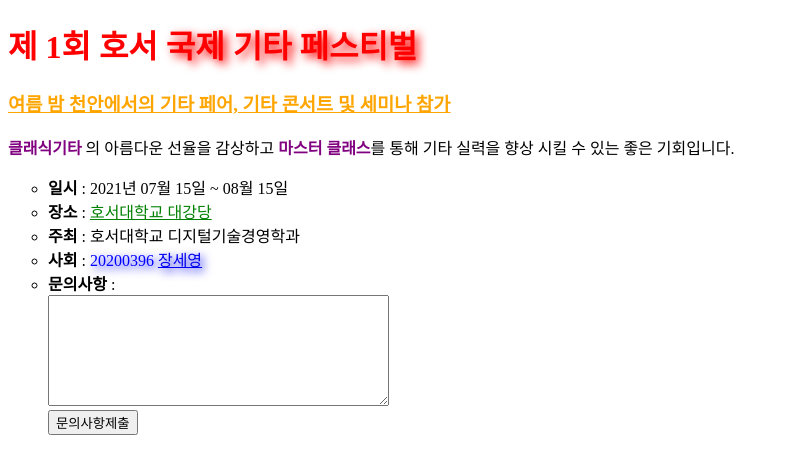
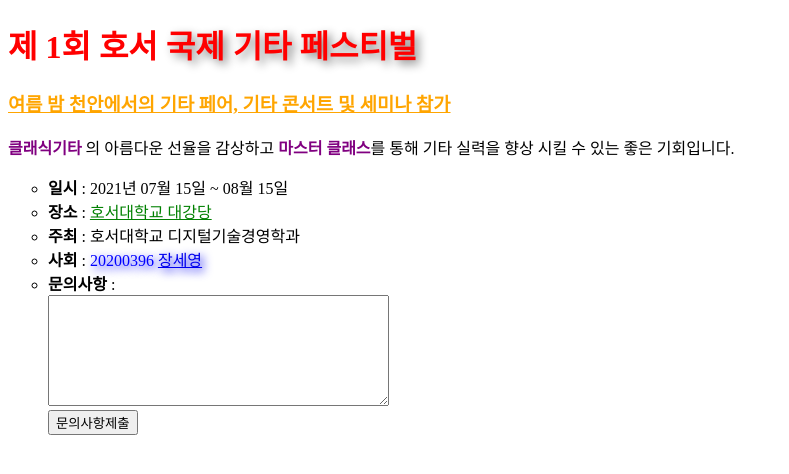
Before and after one commit to todud022712/todud022712.github.io, a plain HTML site: page 7주차 과제1.html in a window 1280 px wide. Shown: the whole page, without its empty margins (0-789 px from the left). Drawn offline with Linux system fonts and the light colour scheme.

Commit message:
7주차과제

```diff
--- a/7주차 과제1.html
+++ b/7주차 과제1.html
@@ -4,7 +4,7 @@
 <meta charset='utf-8'>
 <style>
 h1 {color: red;}
-#그림자 {text-shadow: 4px 4px 10px;}
+#그림자 {text-shadow: 4px 4px 10px gray;}
 h3 {color: orange; text-decoration: underline;}
 .purple {color: purple; font-weight: bold;}
 #장소 {color: green; text-decoration: underline}
```
